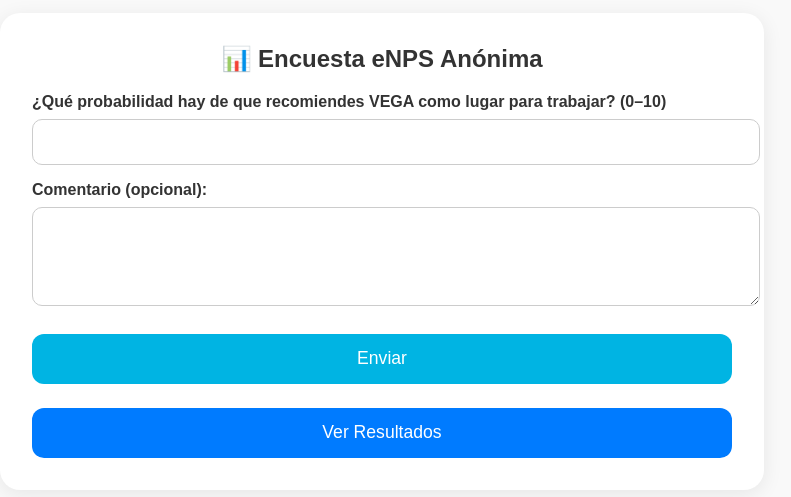
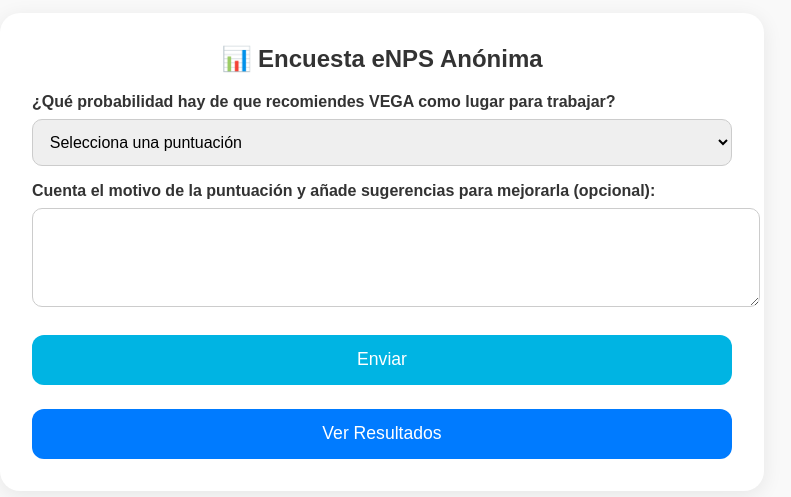
Before and after one commit to LuVCO1/eNPS_VEGA, a plain HTML site: page index.html in a window 1280 px wide. Shown: the part 53-550 px from the top of the page, without its empty margins (258-1049 px from the left). Drawn offline with nearby package versions, Linux system fonts and the light colour scheme.

Commit message:
Update index.html

```diff
--- a/index.html
+++ b/index.html
@@ -38,7 +38,7 @@
       margin-top: 1rem;
       display: block;
     }
-    input, textarea {
+    select, textarea {
       width: 100%;
       padding: 0.8rem;
       margin-top: 0.5rem;
@@ -96,10 +96,17 @@
     <h2>📊 Encuesta eNPS Anónima</h2>
 
     <div id="form">
-      <label for="score">¿Qué probabilidad hay de que recomiendes VEGA como lugar para trabajar? (0–10)</label>
-      <input type="number" id="score" min="0" max="10" required />
-      <label for="comment">Comentario (opcional):</label>
+      <label for="score">¿Qué probabilidad hay de que recomiendes VEGA como lugar para trabajar?</label>
+      <select id="score" required>
+        <option value="" disabled selected>Selecciona una puntuación</option>
+        <option>0</option><option>1</option><option>2</option><option>3</option>
+        <option>4</option><option>5</option><option>6</option><option>7</option>
+        <option>8</option><option>9</option><option>10</option>
+      </select>
+
+      <label for="comment">Cuenta el motivo de la puntuación y añade sugerencias para mejorarla (opcional):</label>
       <textarea id="comment" rows="4"></textarea>
+
       <button onclick="submitResponse()">Enviar</button>
     </div>
 
```
